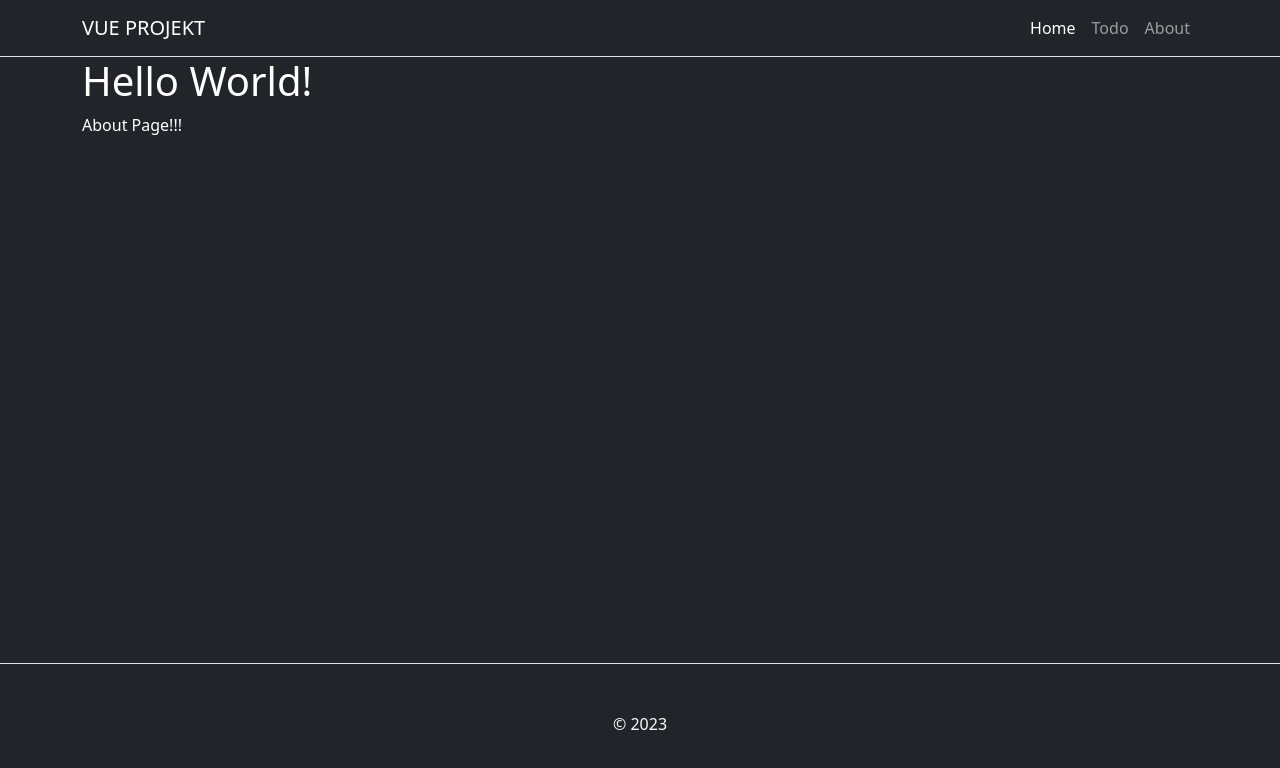
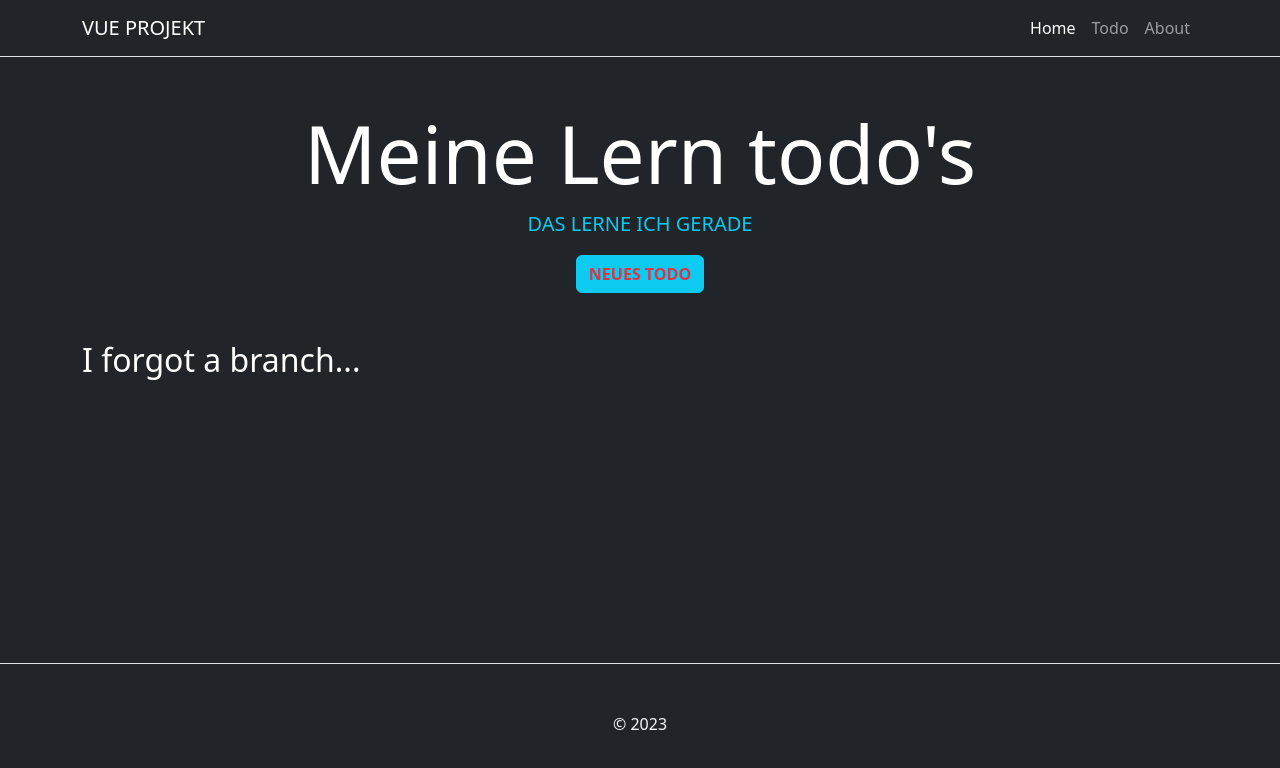
Before and after one commit to truejojo/vue-project, a Vue app: page /about in a window 1280 px wide. Shown: the top 768 px of the page. Built offline with nearby package versions, Linux system fonts and the light colour scheme.

Commit message:
start for slots - need new branch

```diff
--- a/src/components/api/useLearnTodoApi.js
+++ b/src/components/api/useLearnTodoApi.js
@@ -7,7 +7,7 @@ const useLearnTodoApi = () => {
   const collectionRef = collection(db, 'learn-todos')
 
   /** get all todo's item of learn-todos collection */
-  onMounted(async () => {
+  onMounted(() => {
     onSnapshot(collectionRef, (querySnapshot) => {
       const tmpTodos = []
       querySnapshot.forEach((doc) => {
--- /dev/null
+++ b/src/components/todo-2/LearnTodoList2.vue
@@ -0,0 +1,5 @@
+<template>
+  <ul class="list-unstyled">
+    <slot></slot>
+  </ul>
+</template>
--- /dev/null
+++ b/src/components/todo-2/LearnTodoListItem2.vue
@@ -0,0 +1,23 @@
+<template>
+  <h2>I forgot a branch...</h2>
+  <!-- <li
+      v-for="todo in todos"
+      :key="todo.id"
+      class="d-flex justify-content-between p-2 mb-2 border rounded"
+      :class="{ 'bg-success': todo.done }"
+    >
+      <h3 :class="[todo.priority ? 'text-danger' : 'text-info']">{{ todo.task }}</h3>
+      <div class="buttons">
+        <button
+          @click="emits('toggleDone', todo)"
+          class="btn me-2 me-md-3"
+          :class="[todo.done ? 'btn-primary' : 'btn-info']"
+        >
+          &check;
+        </button>
+        <button @click="emits('deleteTodo', todo)" class="btn btn-danger" :disabled="!todo.done">
+          &cross;
+        </button>
+      </div>
+    </li> -->
+</template>
--- /dev/null
+++ b/src/components/todo-2/LearnTodos2.vue
@@ -0,0 +1,37 @@
+<script setup>
+import { ref } from 'vue'
+import HeaderView from '../common/HeaderView.vue'
+import LearnTodoList2 from './LearnTodoList2.vue';
+import LearnTodoListItem2 from './LearnTodoListItem2.vue'
+// import useLearnTodoApi from '../api/useLearnTodoApi'
+
+// const { todos, addTodo, deleteTodo, toggleDone } = useLearnTodoApi()
+
+const title = ref("Meine Lern todo's")
+const isInputForm = ref(false)
+
+const toggleIsShowInputForm = () => {
+  isInputForm.value = !isInputForm.value
+
+}
+</script><template>
+  <div>
+    <HeaderView :title="title" class="text-center">
+      <template #subTitle>Das lerne ich gerade</template>
+      <button
+        @click="toggleIsShowInputForm"
+        class="btn text-uppercase"
+        :class="isInputForm ? 'btn-secondary' : 'btn-info text-danger fw-bold'"
+      >
+        {{ isInputForm ? 'Fertig' : 'Neues Todo' }}
+      </button>
+    </HeaderView>
+
+    <LearnTodoList2>
+      <LearnTodoListItem2 :todos="todos">
+
+      </LearnTodoListItem2>
+    </LearnTodoList2>
+
+  </div>
+</template>
--- a/src/components/todo/LearnTodos.vue
+++ b/src/components/todo/LearnTodos.vue
@@ -10,10 +10,7 @@ const { todos, addTodo, deleteTodo, toggleDone } = useLearnTodoApi()
 const title = ref("Meine Lern todo's")
 const isInputForm = ref(false)
 
-const toggleIsShowInputForm = () => {
-  isInputForm.value = !isInputForm.value
-
-}
+const toggleIsShowInputForm = () => isInputForm.value = !isInputForm.value
 </script>
 
 <template>
--- a/src/views/AboutView.vue
+++ b/src/views/AboutView.vue
@@ -1,6 +1,7 @@
+<script setup>
+import LearnTodos2 from '../components/todo-2/LearnTodos2.vue'
+</script>
+
 <template>
-  <div>
-    <h1>Hello World!</h1>
-    <p>About Page!!!</p>
-  </div>
+    <LearnTodos2 />
 </template>
--- a/src/views/TodoView.vue
+++ b/src/views/TodoView.vue
@@ -3,7 +3,5 @@ import LearnTodos from '../components/todo/LearnTodos.vue'
 </script>
 
 <template>
-  <div>
     <LearnTodos />
-  </div>
 </template>
```
